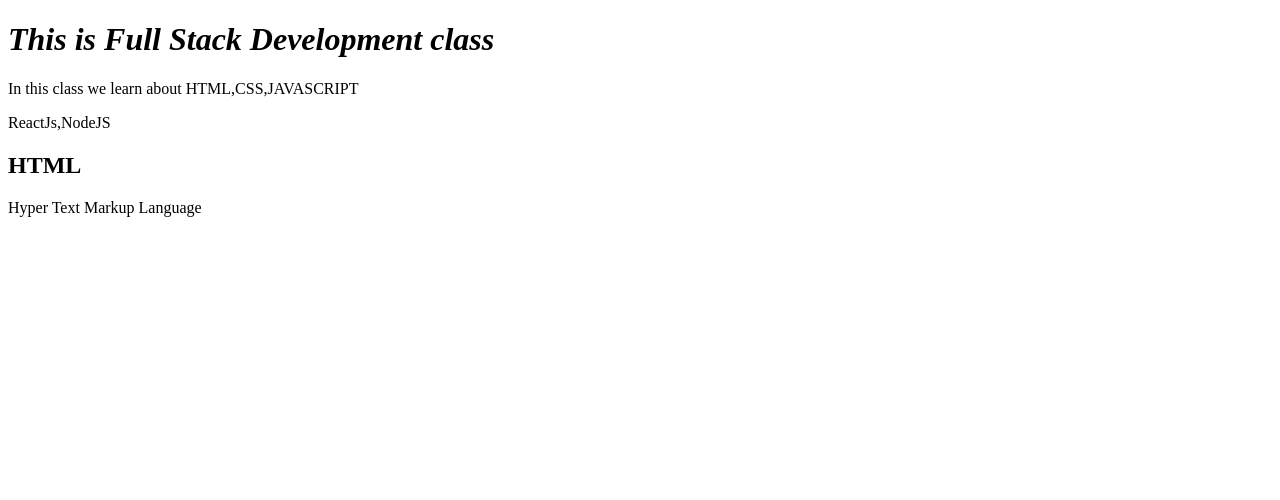
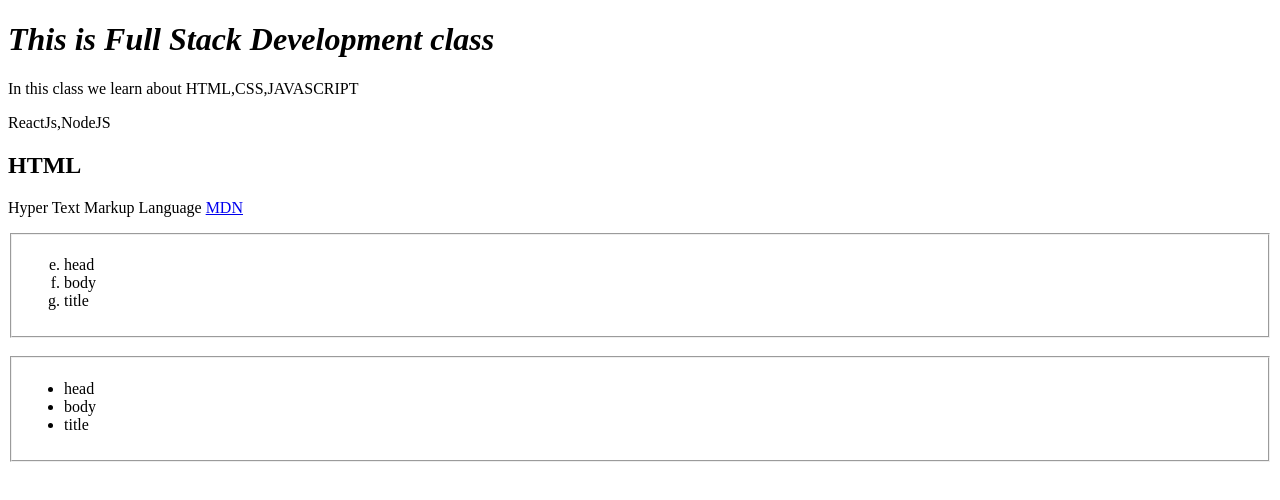
Before and after one commit to Jelijero/ReactJS, a plain HTML site: page index.html in a window 1280 px wide. Drawn offline with Linux system fonts and the light colour scheme.

Commit message:
update index.html

```diff
--- a/index.html
+++ b/index.html
@@ -10,6 +10,21 @@
     <p>In this class we learn about HTML,CSS,JAVASCRIPT</p>
     <p>ReactJs,NodeJS</p>
     <h2>HTML</h2>
-    <p>Hyper Text Markup Language</p>
+    <p>Hyper Text Markup Language <a href="https://developer.mozilla.org/en-US/">MDN</a></p>
+    <fieldset>
+        <ol type="a" start="5">
+            <li>head</li>
+            <li>body</li>
+            <li>title</li>
+        </ol>
+    </fieldset>
+    <br>
+    <fieldset>
+        <ul>
+            <li>head</li>
+            <li>body</li>
+            <li>title</li>
+        </ul>
+    </fieldset>
 </body>
 </html>
```
